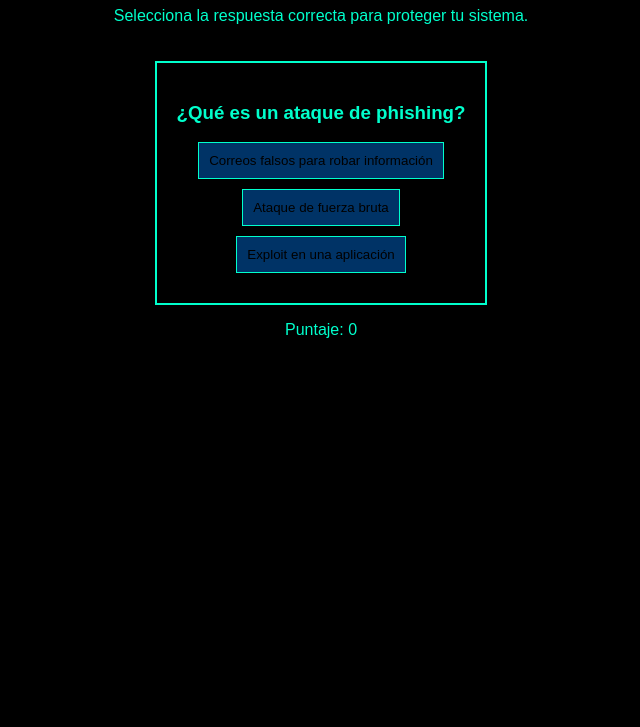
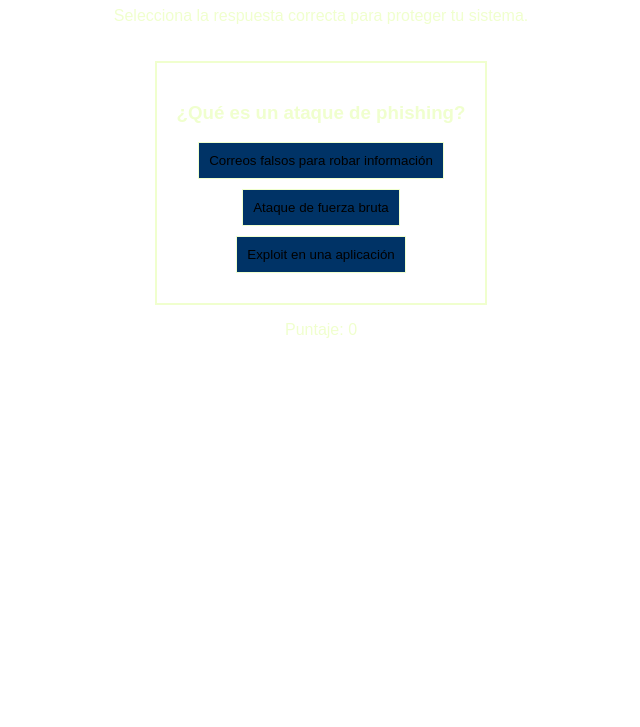
Before and after one commit to Sined97/ciberguardians, a plain HTML site: page index.html in a window 1280 px wide. Shown: the part 73-800 px from the top of the page, without its empty margins (319-959 px from the left). Drawn offline with Linux system fonts and the light colour scheme.

Commit message:
Update index.html

```diff
--- a/index.html
+++ b/index.html
@@ -7,14 +7,14 @@
     <style>
         body {
             font-family: Arial, sans-serif;
-            background-color: black;
-            color: #00ffcc;
+            background-color: nyanza;
+            color: #F0FFCE;
             text-align: center;
         }
         .question-container {
             margin-top: 20px;
             padding: 20px;
-            border: 2px solid #00ffcc;
+            border: 2px solid #F0FFCE;
             display: inline-block;
         }
         .option {
@@ -22,7 +22,7 @@
             margin: 10px auto;
             padding: 10px;
             background-color: #003366;
-            border: 1px solid #00ffcc;
+            border: 1px solid #F0FFCE;
             cursor: pointer;
         }
         .correct {
```
